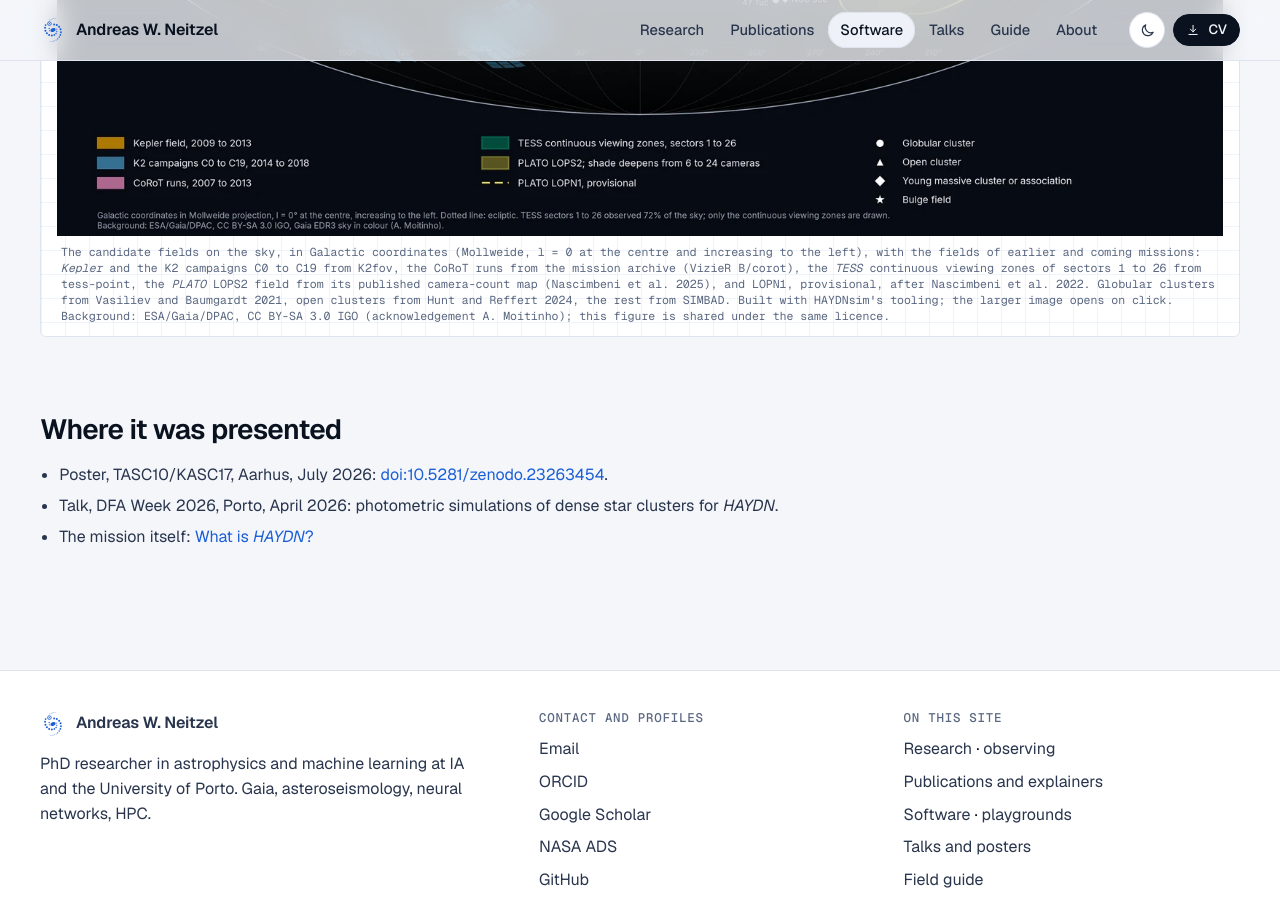
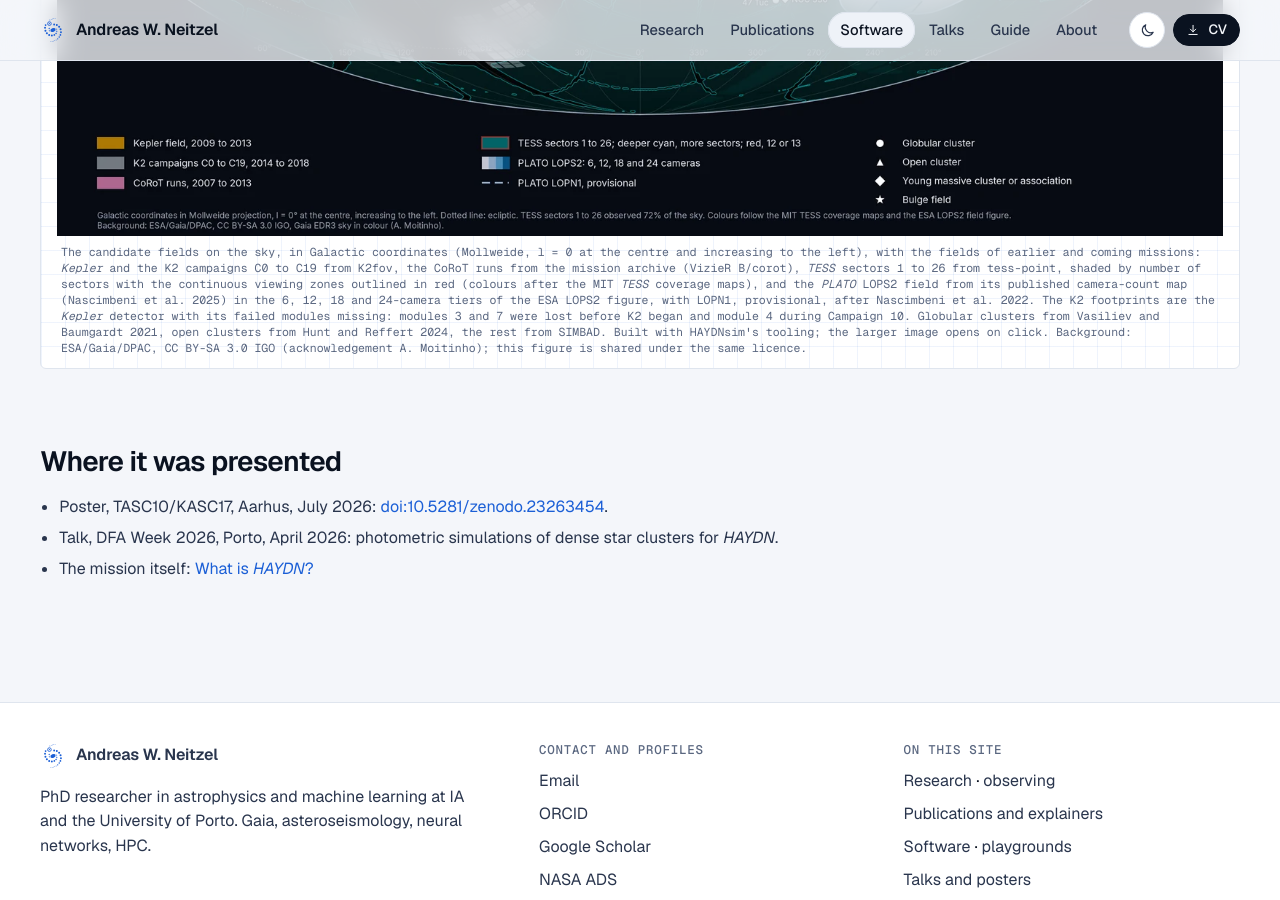
Before and after one commit to AndreasWNeitzel/AndreasWNeitzel.github.io, a Jekyll site: the page built from _pages/software/haydnsim.md, in a window 1280 px wide and 900 px high, scrolled down 3080 px. Built offline with Jekyll 4.4.1, drawn with Linux system fonts in a browser that asks for light colours.

Commit message:
HAYDNsim sky map, version 2: TESS sectors 1 to 26 shaded with the continuous viewing zones in red, PLATO LOPS2 in the ESA tier colours, K2 in silver, the two label collisions fixed

```diff
--- a/_pages/software/haydnsim.md
+++ b/_pages/software/haydnsim.md
@@ -35,7 +35,7 @@ extra_css: [/assets/css/haydn.css]
 
 <figure class="panel guide-wide">
   <a href="{{ '/assets/img/haydnsim/candidate-fields-sky-3000.webp' | relative_url }}"><img src="{{ '/assets/img/haydnsim/candidate-fields-sky.webp' | relative_url }}" alt="The sky in Galactic coordinates over the Gaia colour map, with the footprints of Kepler, the K2 campaigns, the CoRoT runs, the TESS continuous viewing zones and the PLATO fields, and the candidate HAYDN globular clusters, open clusters, young massive clusters and the bulge field marked and named." loading="lazy" decoding="async" width="1600" height="949"></a>
-  <figcaption class="credit">The candidate fields on the sky, in Galactic coordinates (Mollweide, l = 0 at the centre and increasing to the left), with the fields of earlier and coming missions: <i>Kepler</i> and the K2 campaigns C0 to C19 from K2fov, the CoRoT runs from the mission archive (VizieR B/corot), the <i>TESS</i> continuous viewing zones of sectors 1 to 26 from tess-point, the <i>PLATO</i> LOPS2 field from its published camera-count map (Nascimbeni et al. 2025), and LOPN1, provisional, after Nascimbeni et al. 2022. Globular clusters from Vasiliev and Baumgardt 2021, open clusters from Hunt and Reffert 2024, the rest from SIMBAD. Built with HAYDNsim's tooling; the larger image opens on click. Background: ESA/Gaia/DPAC, CC BY-SA 3.0 IGO (acknowledgement A. Moitinho); this figure is shared under the same licence.</figcaption>
+  <figcaption class="credit">The candidate fields on the sky, in Galactic coordinates (Mollweide, l = 0 at the centre and increasing to the left), with the fields of earlier and coming missions: <i>Kepler</i> and the K2 campaigns C0 to C19 from K2fov, the CoRoT runs from the mission archive (VizieR B/corot), <i>TESS</i> sectors 1 to 26 from tess-point, shaded by number of sectors with the continuous viewing zones outlined in red (colours after the MIT <i>TESS</i> coverage maps), and the <i>PLATO</i> LOPS2 field from its published camera-count map (Nascimbeni et al. 2025) in the 6, 12, 18 and 24-camera tiers of the ESA LOPS2 figure, with LOPN1, provisional, after Nascimbeni et al. 2022. The K2 footprints are the <i>Kepler</i> detector with its failed modules missing: modules 3 and 7 were lost before K2 began and module 4 during Campaign 10. Globular clusters from Vasiliev and Baumgardt 2021, open clusters from Hunt and Reffert 2024, the rest from SIMBAD. Built with HAYDNsim's tooling; the larger image opens on click. Background: ESA/Gaia/DPAC, CC BY-SA 3.0 IGO (acknowledgement A. Moitinho); this figure is shared under the same licence.</figcaption>
 </figure>
 
 <section class="section" aria-labelledby="where">
```
Also changed, not shown: assets/img/haydnsim/candidate-fields-sky-3000.webp, assets/img/haydnsim/candidate-fields-sky.webp.
